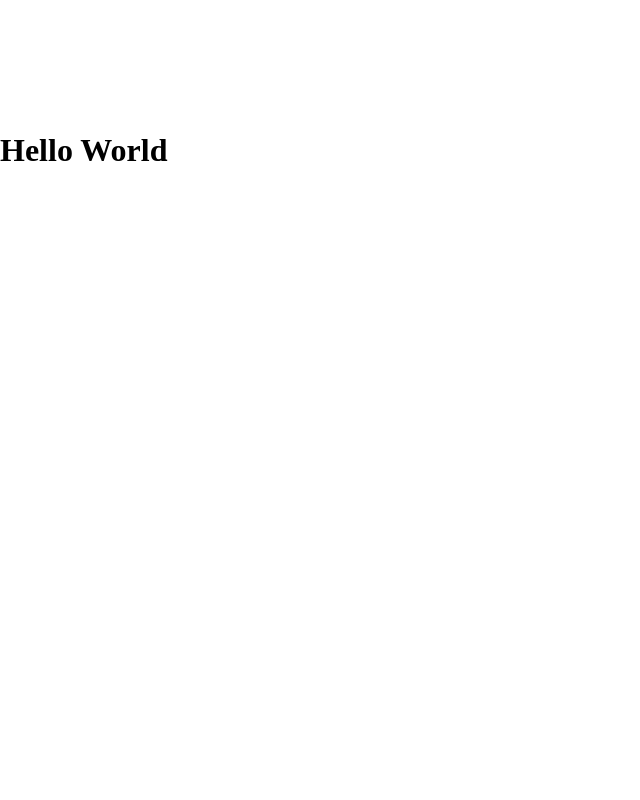
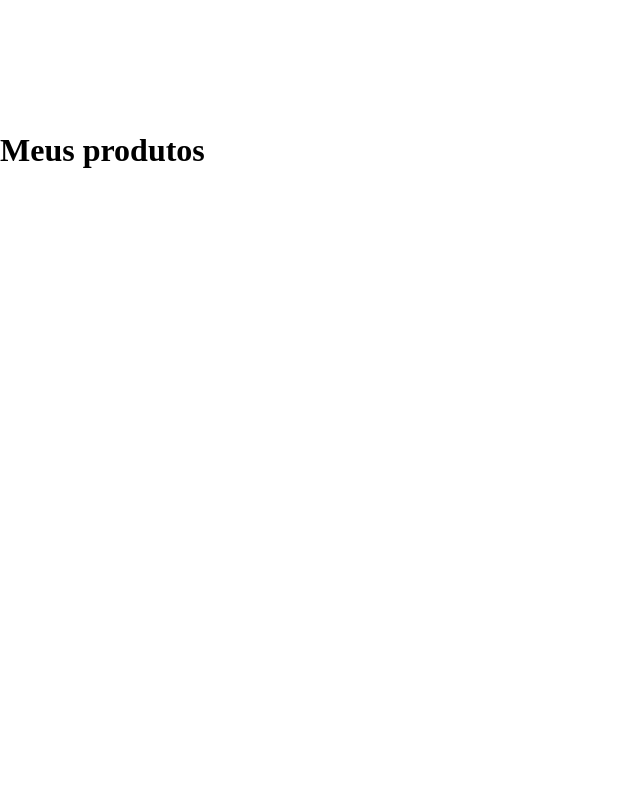
Before and after one commit to brunodias52/ReactWeb-Grupo05, a React (Create React App) app: page / in a window 1280 px wide. Shown: the part 2380-3180 px from the top of the page, without its empty margins (0-640 px from the left). Built offline with nearby package versions, Linux system fonts and the light colour scheme.

Commit message:
Commit do index.jsx

```diff
--- a/src/pages/Home/index.jsx
+++ b/src/pages/Home/index.jsx
@@ -10,6 +10,7 @@ const MyHome = () => {
         <h1>Meus produtos</h1>
         <h2>Meus produtos</h2>
         <h3>Nossos produtos</h3>
+        <h1>Meus produtos</h1>
         </>
     )
 }
```
